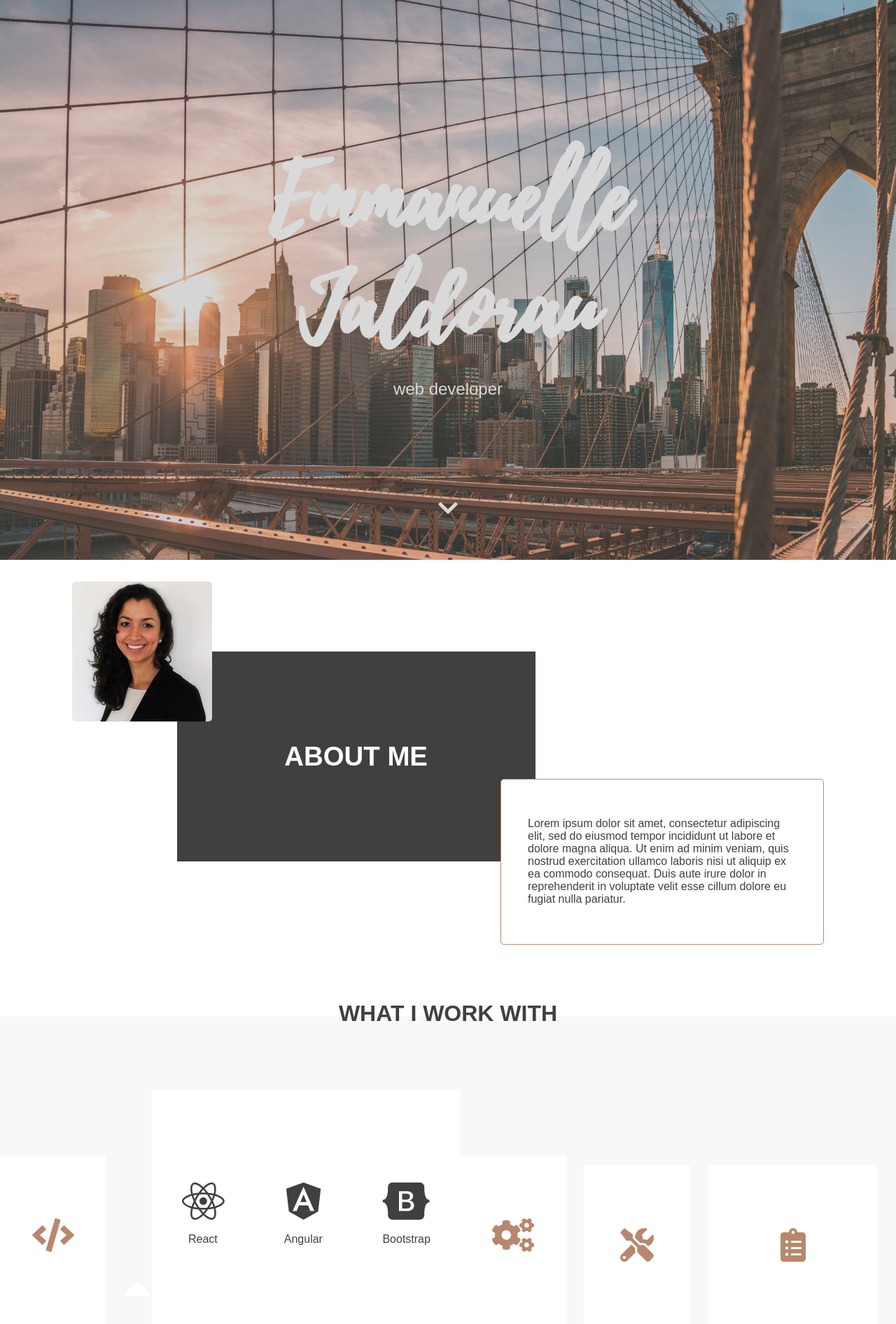
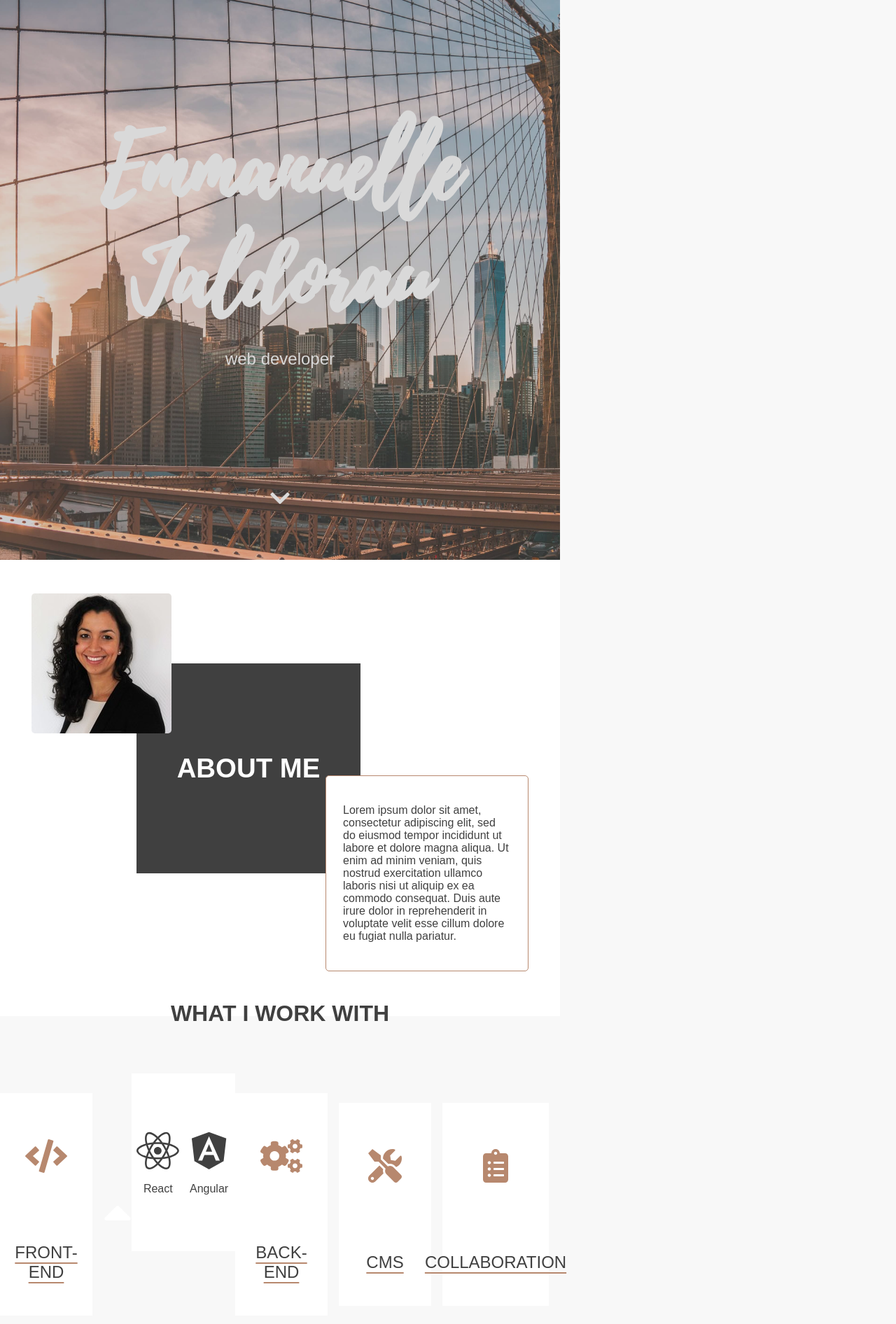
Before and after one commit to emmanuellejaldorau/my-portfolio, a React (Create React App) app: page / in a window 1280 px wide. Shown: the top 1892 px of the page at 70% size. Built offline with nearby package versions, Linux system fonts and the light colour scheme.

Commit message:
feat(skills-banner): added the horizontal scrolling

```diff
--- a/src/App.css
+++ b/src/App.css
@@ -21,6 +21,7 @@ body {
   font-family: 'Poppins', sans-serif;
   color: #404040;
   height: 100%;
+  max-width: 100vh;
 }
 
 
@@ -160,13 +161,13 @@ padding: 0 0 5%;
 }
 
 .skills-banner {
+  /* height: 150px; */
   width:100%;
-  /* height: 150px; */
   background-color: #fff;
   margin: 0 0 15%;
   padding: 10% 0 10%;
   display: flex;
-  justify-content: space-around;
+  overflow-x: auto;
   align-items: center;
   color: #404040;
   font-size: 3.8rem;
@@ -176,11 +177,13 @@ padding: 0 0 5%;
   display: flex;
   flex-direction: column;
   align-items: center;
+  margin: 0 5%;
 }
 
 .skills-group p {
   font-size: 1rem;
   margin-bottom: 0;
+  white-space: nowrap;
 }
 
 /* DESKTOP---------------------------------------------------------- */
--- a/src/components/SkillsBanner.js
+++ b/src/components/SkillsBanner.js
@@ -22,7 +22,7 @@ function SkillsBanner(props) {
           <FontAwesomeIcon icon={['fab', 'bootstrap']} />
           <p>Bootstrap</p>
         </div>
-        {/* <div className="skills-group">
+        <div className="skills-group">
           <FontAwesomeIcon icon={['fab', 'html5']} />
           <p>HTML 5</p>
         </div>
@@ -33,8 +33,10 @@ function SkillsBanner(props) {
         <div className="skills-group">
           <FontAwesomeIcon icon={['fab', 'js']} />
           <p>JS</p>
-        </div> */}
+        </div>
+
       </div>
+
     </>
   );
 }
```
